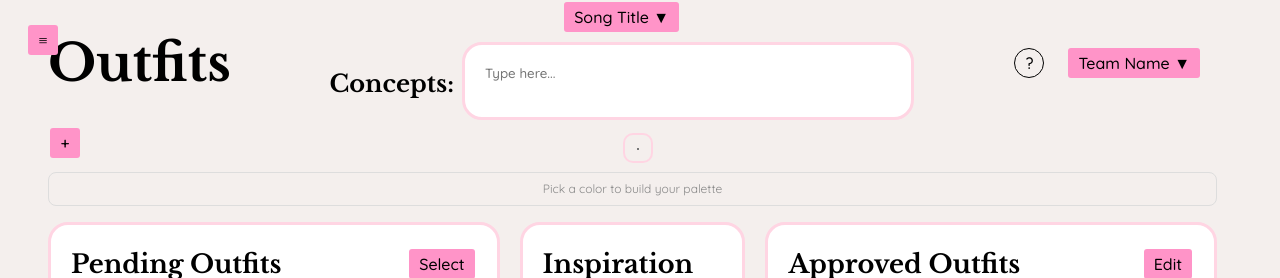
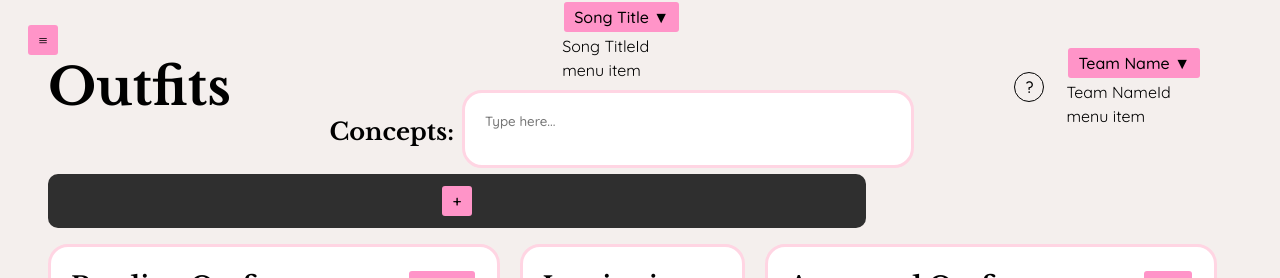
Before and after one commit to elise-chang/Dance-Central, a React (Vite) app in the folder Dance-Central-App/: page /outfits in a window 1280 px wide. Shown: the top 278 px of the page. Built offline with nearby package versions, Linux system fonts and the light colour scheme.

Commit message:
adding things

```diff
--- a/Dance-Central-App/src/components/ColorPalette.jsx
+++ b/Dance-Central-App/src/components/ColorPalette.jsx
@@ -1,8 +1,9 @@
 import React from "react";
 import ColorPickerButton from "./ColorPickerButton";
+import Button from "./button";
 
 const ColorPalette = () => {
-    // const [color, setColor] = React.useState(initialColor);
+    const [color, setColor] = React.useState(null);
 
     //   const handleChange = (e) => {
     //     const next = e.target.value; // "#RRGGBB"
@@ -11,38 +12,42 @@ const ColorPalette = () => {
     //   };
     // const [current, setCurrent] = React.useState("#FF94C8");
     const [colors, setColors] = React.useState([]);
-    const addColor = (hex) =>
-    setColors((arr) => (arr.includes(hex) ? arr : [...arr, hex]));
+    const addColor = (hex) => {
+        setColor(hex);
+        confirm("Select Color: " + color);
+        // const colorInput = document.getElementById("color-input");
+        // if (!colorInput) alert("error");
+        // alert("colors !");
+        // setColors((arr) => (arr.includes(hex) ? arr : [...arr, hex]));
+        // alert(colors);
+    }
 
   // optional: click a slice to remove it
     const removeColor = (hex) =>
         setColors((arr) => arr.filter((c) => c !== hex));
 
+    if (colors.length > 0) {
         return (
-        <div style={{ display: "grid", gap: 12 }}>
-        <ColorPickerButton onPick={addColor} />
+            <div className="style-2">
+                Pick a color!
+            </div>
+        )
+    } else {
+        return (
+            <div id="color-pick-bg">
+
+                {colors.map(t => (
+                <div
+                    style={backgroundColor = t}
+                    onClick={removeColor}
+                >{t}
+                </div>
+                ))}
 
                 {/* Evenly split palette bar */}
-        <div
-            style={{
-            display: "flex",
-            height: 32,
-            border: "1px solid #ddd",
-            borderRadius: 8,
-            overflow: "hidden",
-            }}
-        >
+                {/* <div className="style-1">
                     {colors.length === 0 ? (
-            <div
-                style={{
-                flex: 1,
-                display: "flex",
-                alignItems: "center",
-                justifyContent: "center",
-                color: "#888",
-                fontSize: 12,
-                }}
-            >
+                    <div className="style-2">
                         Pick a color to build your palette
                     </div>
                     ) : (
@@ -55,9 +60,12 @@ const ColorPalette = () => {
                         />
                     ))
                     )}
-        </div>
+
+                </div> */}
+                <ColorPickerButton onPick={addColor} />
             </div>
         );
+    }
 };
 
 
--- a/Dance-Central-App/src/components/ColorPickerButton.jsx
+++ b/Dance-Central-App/src/components/ColorPickerButton.jsx
@@ -1,32 +1,32 @@
-import React from "react";
+import React, { useRef } from "react";
 import Button from "./button";
 
-const ColorPickerButton = ({ initialColor = "#FF94C8", onPick }) => {
-    const [color, setColor] = React.useState(initialColor);
+const ColorPickerButton = ({ onPick }) => {
+    const [color, setColor] = React.useState();
+    const colorInputRef = useRef(null);
+
+    const activateColorPick = () => {
+        colorInputRef.current.click();
+    }
 
     const handleChange = (e) => {
         const next = e.target.value; // "#RRGGBB"
         setColor(next);
-        onPick && onPick(next);
+        onPick(color);
+        // onPick && onPick(next);
     };
 
     return (
-        <div style={{ position: "relative", display: "inline-block" }}>
-        <Button text="Color Palette" icon="+" />
-
+        <div>
+            <Button text="Color Palette" icon="+" onClick={activateColorPick} />
             <input
+                id="color-input"
                 type="color"
                 value={color}
-            onPick={handleChange}
+                ref={colorInputRef}
+                onChange={handleChange}
                 style={{
-                position: "absolute",
-                top: "50%",
-                left: "50%",
-                transform: "translate(-50%, -50%)",
-                width: 30,
-                height: 30,
-                background: "transparent",
-                // opacity: 0
+                    display: "none",
                 }}
             />
         </div>
--- a/Dance-Central-App/src/components/Dropdown.jsx
+++ b/Dance-Central-App/src/components/Dropdown.jsx
@@ -2,11 +2,12 @@ import React from "react";
 
 import './dropdown.css';
 import Button from "./button";
+import DropdownMenu from "./DropdownMenu";
 
 const Dropdown = (props) => {
     const [open, setOpen] = React.useState(false);
     const [openSymbol, setOpenSymbol] = React.useState(" ▼");
-
+    const menuId = props.text + "Id"
 
     const doOpen = () => {
 
@@ -25,13 +26,14 @@ const Dropdown = (props) => {
     return (
         <div className="dropdown">
             <Button text={props.text + openSymbol} className="dropdown-bg" onClick={doOpen}>
-                <span>{props.text}</span>
                 <ul className="dropdown-menu">
                     <li className="dropdown-item"><button>{props.text}</button></li>
-                    <li>hi</li>
+                    <li>{menuId}</li>
                 </ul>
 
             </Button>
+            <div>{menuId}</div>
+            <DropdownMenu id={menuId} />
         </div>
     )
 }
--- a/Dance-Central-App/src/components/DropdownMenu.jsx
+++ b/Dance-Central-App/src/components/DropdownMenu.jsx
@@ -0,0 +1,10 @@
+
+const DropdownMenu = () => {
+    return (
+        <div>
+            menu item
+        </div>
+    );
+}
+
+export default DropdownMenu;
--- a/Dance-Central-App/src/components/MenuNavbar.jsx
+++ b/Dance-Central-App/src/components/MenuNavbar.jsx
@@ -45,11 +45,11 @@ const MenuNavbar = (props) => {
                     <Link to="/home"><h1>Dance <br /> Central</h1></Link>
                 </div>
                 <div className="button-container">
-                    <Link to="/" className="menu-btn"><Button text="Home">Home</Button></Link>
-                    <Link to="/calendar" className="menu-btn"><Button text="Calendar" ></Button></Link>
+                    <Link to="/home" className="menu-btn"><Button text="Home">Home</Button></Link>
+                    {/* <Link to="/calendar" className="menu-btn"><Button text="Calendar" ></Button></Link> */}
                     <Link to="/blocking" className="menu-btn"><Button text="Blocking" ></Button></Link>
                     <Link to="/casting" className="menu-btn"><Button text="Casting" ></Button></Link>
-                    <Link to="/cleaning" className="menu-btn"><Button text="Cleaning" ></Button></Link>
+                    {/* <Link to="/cleaning" className="menu-btn"><Button text="Cleaning" ></Button></Link> */}
                     <Link to="/outfits" className="menu-btn"><Button text="Outfits" ></Button></Link>
                 </div>
                 <div id="menu-spacer"></div>
--- a/Dance-Central-App/src/components/menu.css
+++ b/Dance-Central-App/src/components/menu.css
@@ -87,3 +87,15 @@ input {
 #app-name a:hover {
     color: #FFD5E3;
 }
+
+#color-pick-bg {
+    color: #FFD5E3;
+    background-color: #2F2F2F;
+    width: 70%;
+    display: flex;
+    justify-content: space-evenly;
+    border-radius: 10px;
+    align-items: center;
+    padding-top: 10px;
+    padding-bottom: 10px;
+}
--- a/Dance-Central-App/src/pages/calendar.jsx
+++ b/Dance-Central-App/src/pages/calendar.jsx
@@ -0,0 +1,11 @@
+
+const Calendar = () =>  {
+    return (
+        <div>
+            <h1>404 Error</h1>
+            <p>Page Not Found</p>
+        </div>
+    );
+}
+
+export default Calendar;
--- a/Dance-Central-App/src/pages/home.jsx
+++ b/Dance-Central-App/src/pages/home.jsx
@@ -21,7 +21,7 @@ const Home = () => {
                     <Textbox />
                 </div>
             <h2>Calendar</h2>
-                <div className="background-div">CALENDAR</div>
+                <div className="background-div"></div>
     </div>
     );
 };
--- a/Dance-Central-App/src/pages/login.jsx
+++ b/Dance-Central-App/src/pages/login.jsx
@@ -1,6 +1,8 @@
 import Button from "../components/button";
 
 const Login = () => {
+
+
     return (
         <div id="login-container">
             <h1>Log In</h1>
```
Also changed, not shown: Dance-Central-App/src/components/colorPick.css (added, +15 -0 lines), Dance-Central-App/src/components/colorTabs.jsx (added, +12 -0 lines), Dance-Central-App/public/calendar.png (added), 1 other file (tests, documents, lock files or other folders). Lines whose indentation alone changed are shown as unchanged.
